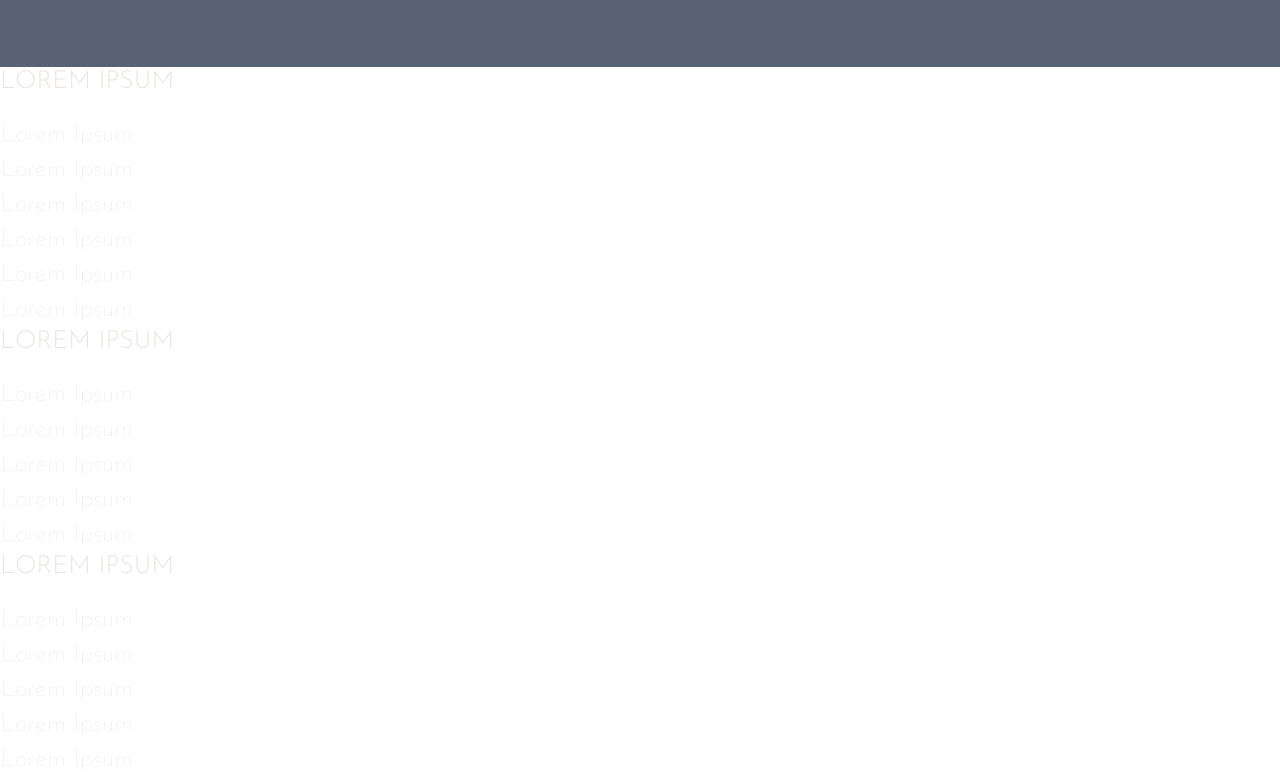
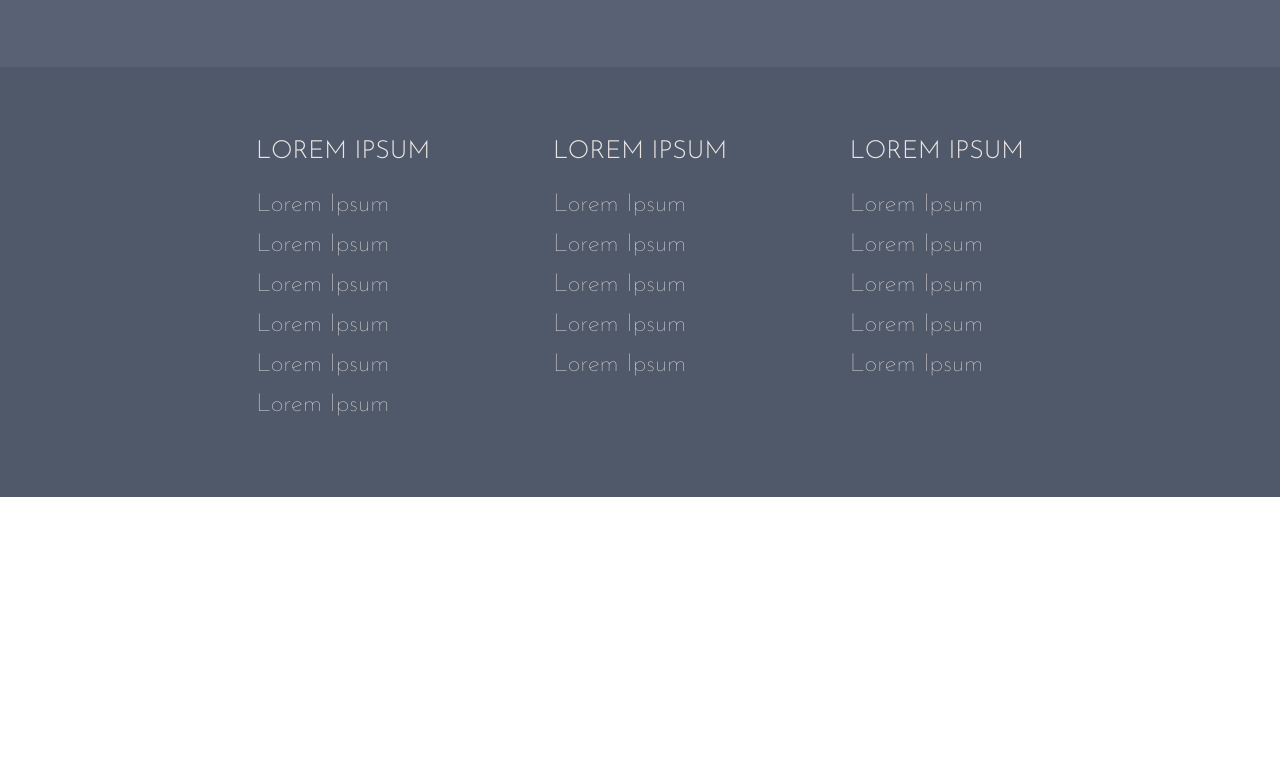
Before and after one commit to mghazal1024/HBJO_MGHAZAL_V1, a plain HTML site: page index.html in a window 1280 px wide. Shown: the part 2258-3035 px from the top of the page. After the commit the page ends 2755 px from the top, so only its background shows below. Drawn offline with Linux system fonts and the light colour scheme.

Commit message:
added footer styles

```diff
--- a/css/responsive.scss
+++ b/css/responsive.scss
@@ -134,6 +134,16 @@
         }
     }
 
+    /* FOOTER -------*/
+
+    footer {
+        padding: 50px 40px;
+        div {
+            width: unset;
+            margin-bottom: 0;
+        }
+    }
+
 
 }
 
@@ -245,4 +255,10 @@
         }
     }
 
+    /* FOOTER -------*/
+
+    footer {
+        padding: 70px 20%;
+    }
+
 }
--- a/css/styles.scss
+++ b/css/styles.scss
@@ -348,3 +348,25 @@ button {
         }
     }
 }
+
+
+/* FOOTER -------*/
+
+footer {
+    width: 100%;
+    background-color: $primary-color--dark;
+    padding: 20px;
+    display: flex;
+    align-items: flex-start;
+    justify-content: space-between;
+    div {
+        width: 100%;
+        margin-bottom: 40px;
+        ul {
+            list-style: none;
+            li {
+                margin-bottom: 5px;
+            }
+        }
+    }
+}
```
Also changed, not shown: css/responsive.css, css/styles.css, 2 other files.
